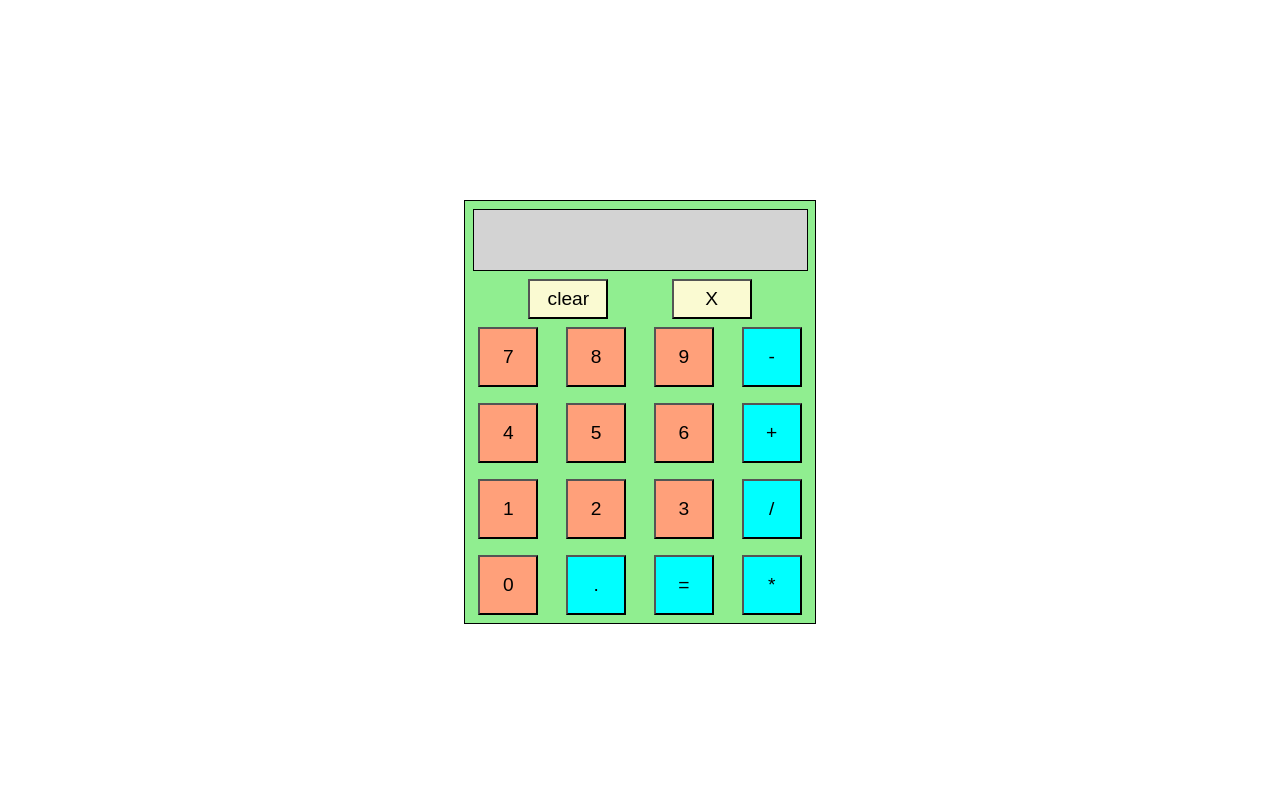
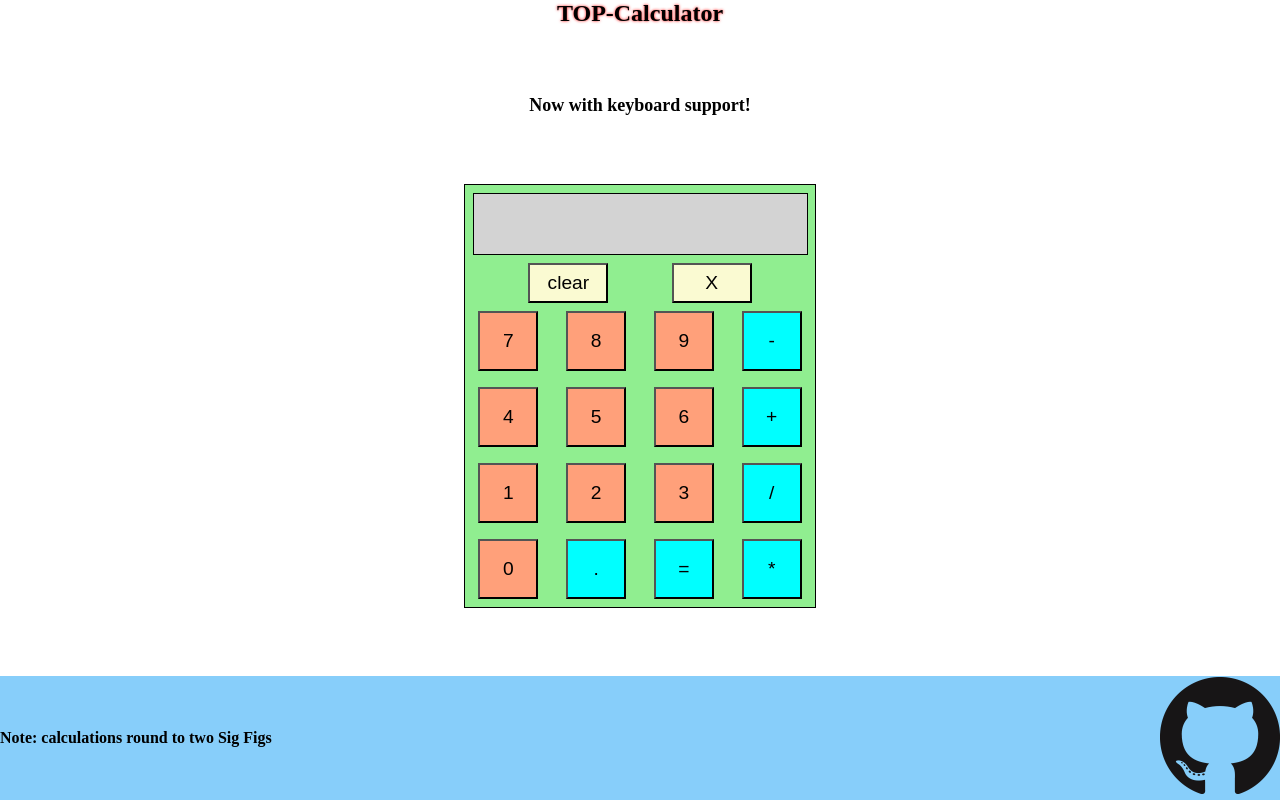
Before and after one commit to Spready98/OP-Calculator, a plain HTML site: page index.html in a window 1280 px wide. Drawn offline with Linux system fonts and the light colour scheme.

```diff
--- a/index.html
+++ b/index.html
@@ -6,6 +6,10 @@
         <link rel="stylesheet" href="styles.css">
     </head>
     <body>
+        <div id="info-title">
+            TOP-Calculator
+        </div>
+        <div class="info">Now with keyboard support!</div>
         <div id="calculator">
             <div class="display">
                 <div class="output"></div>
@@ -45,6 +49,12 @@
                 </div>
             </div>
         </div>
+        <div class="footer">
+            <div class="footer-info">Note: calculations round to two Sig Figs</div>
+
+            <a href="https://github.com/Spready98/OP-Calculator"><img src="./github-icon.png" alt="Github Icon"></a>
+
+        </div>
         <script src="javascript.js"></script>
     </body>
 </html>
--- a/styles.css
+++ b/styles.css
@@ -6,6 +6,34 @@
     width: inherit;
 
 }
+
+.footer {
+    display: flex;
+    width: 100%;
+    justify-content: space-between;
+    background-color: lightskyblue;
+}
+
+.footer-info {
+    font-weight: bold;
+    align-self: center;
+}
+
+#info-title {
+    display: flex;
+    flex-direction: column;
+    font-size: x-large;
+    font-weight: bolder;
+    text-shadow: 0 0 3px #FF0000;
+}
+
+.info {
+
+    font-size: large;
+    font-weight: bold;
+
+}
+
 
 .output {
     width: 325px;
@@ -69,10 +97,10 @@
 }
 #calculator {
     display: flex;
-    max-width: 450px;
     flex-direction: column;
     border: 1px solid black;
     width: 350px;
+
 
 }
 
@@ -91,9 +119,14 @@
 
 body {
     display: flex;
-    justify-content: center;
-    margin-top: 200px;
+    align-items: center;
+    flex-direction: column;
+    justify-content: space-between;
+}
 
+body, html {
+    margin: 0;
+    height: 100%;
 }
 .top-digits, .mid-digits, .bot-digits, .bot-row {
     display: flex;
```
Also changed, not shown: github-icon.png (added).
